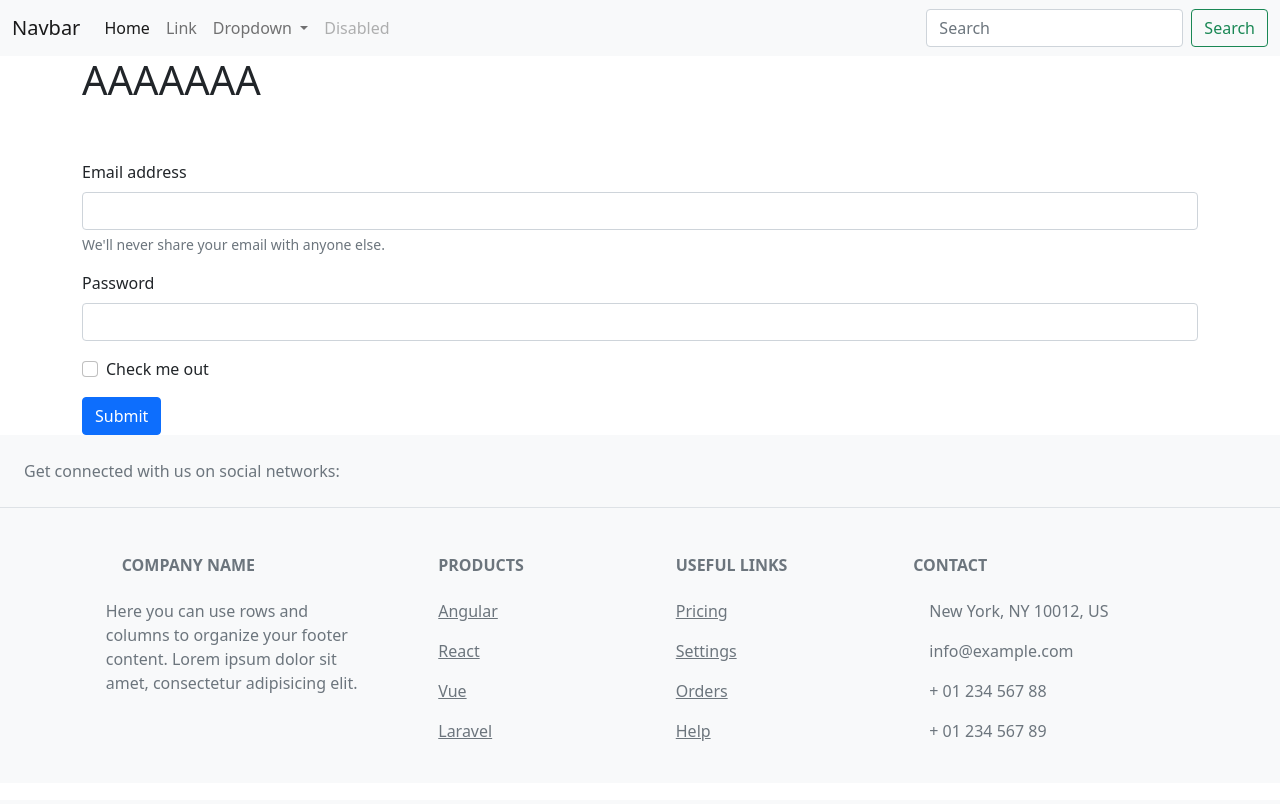
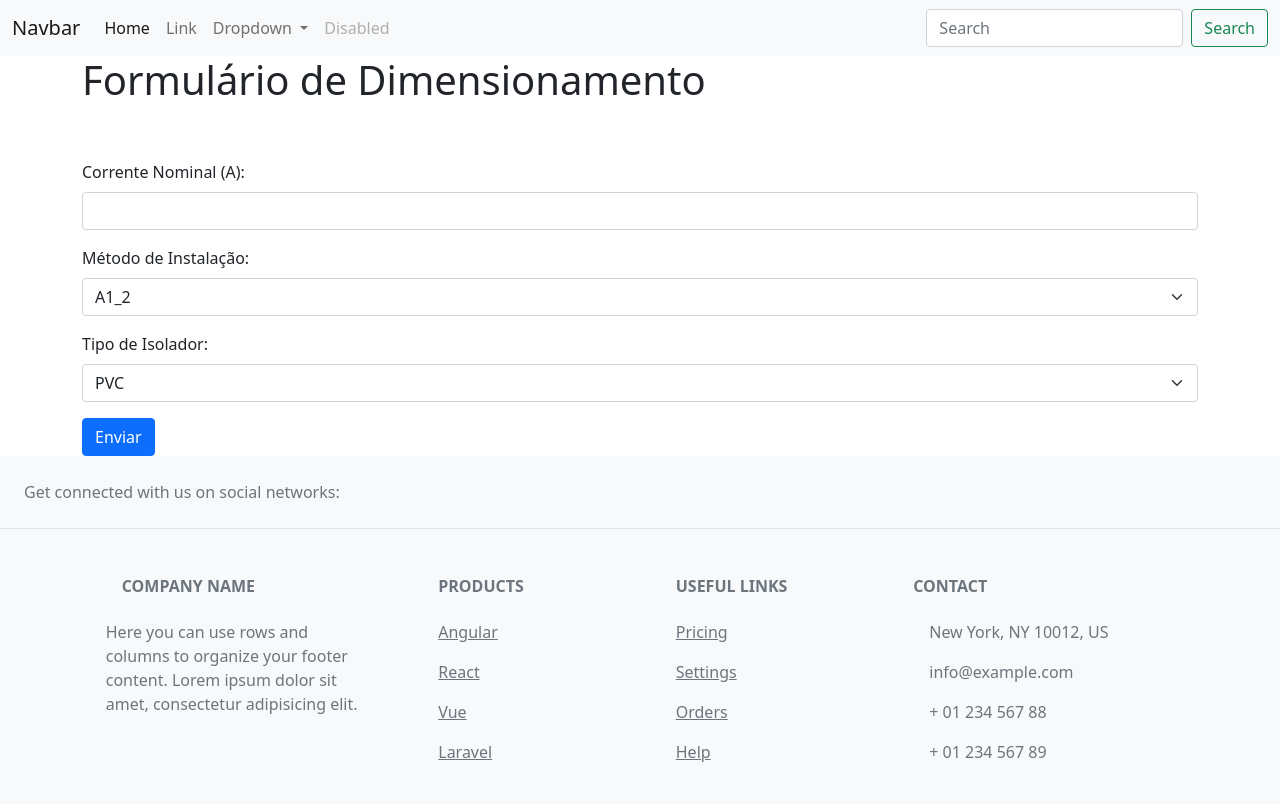
Before and after one commit to RafaelTheodoroCampos/Projeto_Transm_Energia, a Flask app: page /cabos in a window 1280 px wide. Before the commit the page ends 741 px from the top, so only its background shows below. Run offline with Flask 3, Linux system fonts and the light colour scheme.

Commit message:
Making the web forms + fuctions
Valores da função precisam se passados através do método POST

```diff
--- a/app.py
+++ b/app.py
@@ -14,3 +14,8 @@ def index():
 @app.route('/cabos')
 def cabos():
     return render_template("cabos.html")
+
+
+@app.route('/results', methods=["POST"])
+def results():
+    return render_template("results_cabos.html")
--- a/templates/cabos.html
+++ b/templates/cabos.html
@@ -1,29 +1,56 @@
 {% extends 'base.html' %} {% block conted %}
 <div class="container">
-  <h1>AAAAAAA</h1>
+  <h1>Formulário de Dimensionamento</h1>
   <br /><br />
-  <form>
+  <form action="/results" method="POST">
     <div class="mb-3">
-      <label for="exampleInputEmail1" class="form-label">Email address</label>
+      <label for="correnteNominal" class="form-label"
+        >Corrente Nominal (A):</label
+      >
       <input
-        type="email"
+        type="number"
         class="form-control"
-        id="exampleInputEmail1"
-        aria-describedby="emailHelp"
+        id="correnteNominal"
+        name="correnteNominal"
+        required
       />
-      <div id="emailHelp" class="form-text">
-        We'll never share your email with anyone else.
-      </div>
     </div>
     <div class="mb-3">
-      <label for="exampleInputPassword1" class="form-label">Password</label>
-      <input type="password" class="form-control" id="exampleInputPassword1" />
+      <label for="metodoInstalacao" class="form-label"
+        >Método de Instalação:</label
+      >
+      <select
+        class="form-select"
+        id="metodoInstalacao"
+        name="metodoInstalacao"
+        required
+      >
+        <option value="A1_2">A1_2</option>
+        <option value="A1_3">A1_3</option>
+        <option value="A2_2">A2_2</option>
+        <option value="A1_3">A1_3</option>
+        <option value="B1_2">B1_2</option>
+        <option value="B1_3">B1_3</option>
+        <option value="B2_2">B2_2</option>
+        <option value="B2_3">B2_3</option>
+        <option value="C_2">C_2</option>
+        <option value="C_3">C_3</option>
+        <option value="D_2">D_2</option>
+        <option value="D_3">D_3</option>
+      </select>
     </div>
-    <div class="mb-3 form-check">
-      <input type="checkbox" class="form-check-input" id="exampleCheck1" />
-      <label class="form-check-label" for="exampleCheck1">Check me out</label>
+    <div class="mb-3">
+      <label for="tipoIsolador" class="form-label">Tipo de Isolador:</label>
+      <select
+        class="form-select"
+        id="tipoIsolador"
+        name="tipoIsolador"
+        required
+      >
+        <option value="PVC">PVC</option>
+      </select>
     </div>
-    <button type="submit" class="btn btn-primary">Submit</button>
+    <button type="submit" class="btn btn-primary">Enviar</button>
   </form>
 </div>
 {% endblock %}
--- /dev/null
+++ b/templates/results_cabos.html
@@ -0,0 +1,5 @@
+{% extends 'base.html' %} {% block conted %}
+<div class="container">
+  <h1>AAAAAA</h1>
+</div>
+{% endblock %}
```
Also changed, not shown: functions/bitola.py (added, +28 -0 lines), tabelas/Tabela36_PVC.json (renamed from Tabela36.py).
